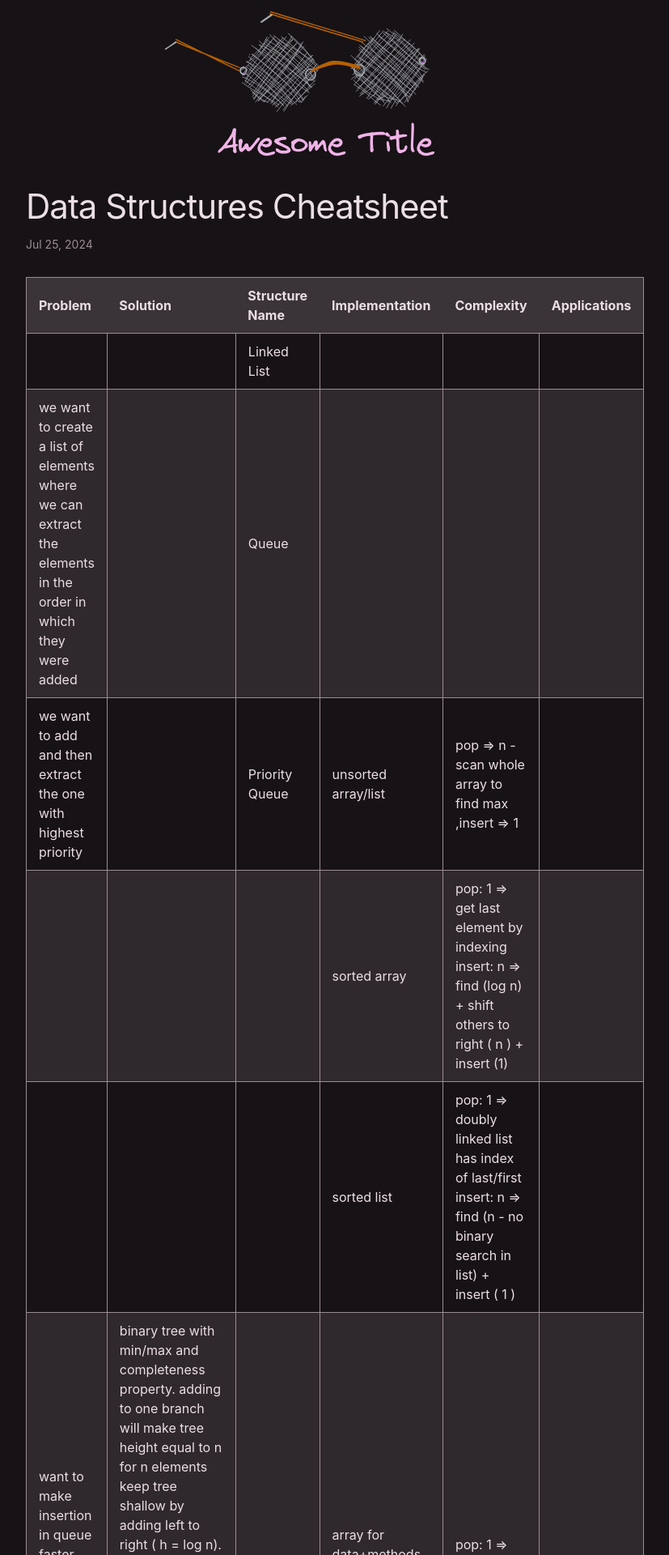
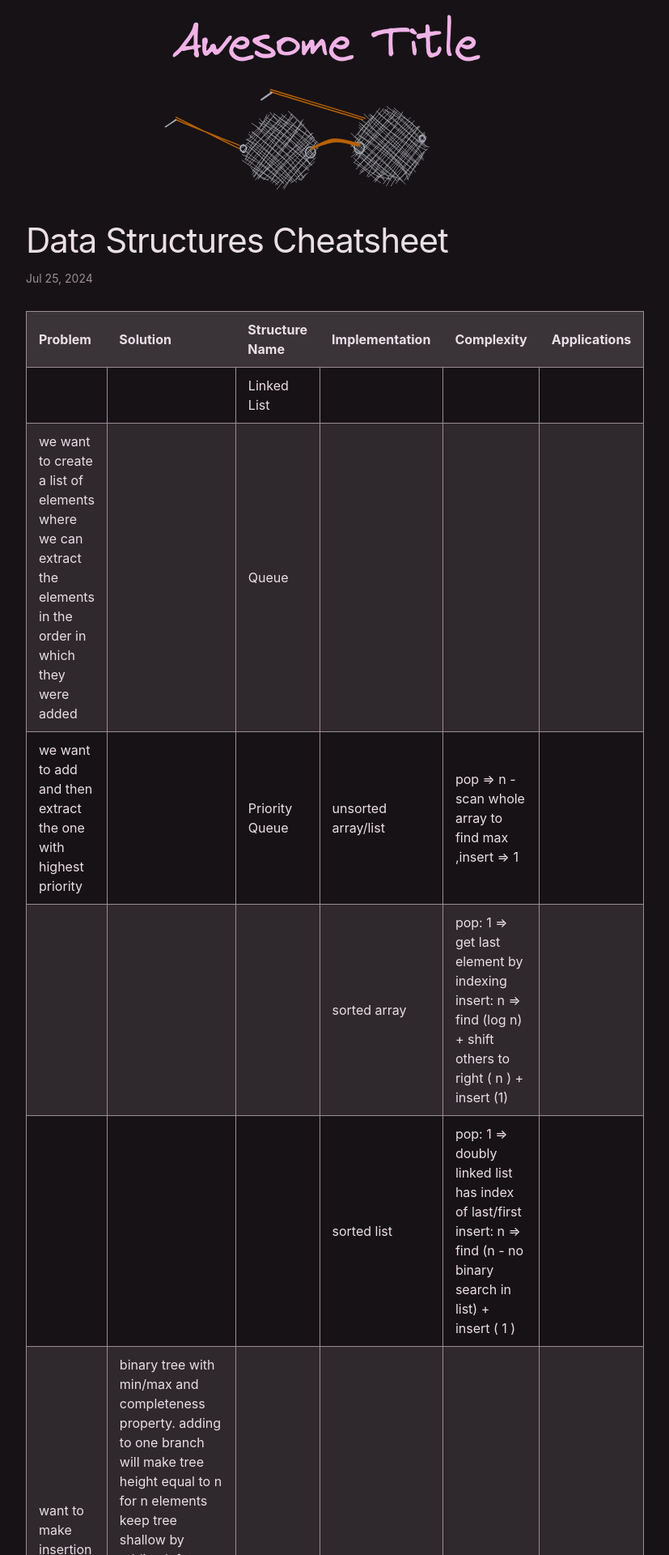
Before and after one commit to gulnoor/jekyll-theme-doodle, a Jekyll site: the page built from _posts/2024-07-26-data-structures-cheatsheet.md, in a window 1280 px wide. Shown: the top 1920 px of the page at 81% size, without its empty margins (238-1065 px from the left). Built offline with Jekyll 4.4.1, drawn with Linux system fonts in a browser that asks for light colours.

Commit message:
updated header items order

```diff
--- a/_includes/header.html
+++ b/_includes/header.html
@@ -2,8 +2,8 @@
   <div class="wrapper header-container">
     {%- assign default_paths = site.pages | map: 'path' -%}
     {%- assign page_paths = site.header_pages | default: default_paths -%}
+    <a class="site-title" rel="author" href="{{ "/" | relative_url }}">{{ site.title | escape }}</a>
     <img class="logo" src="{{- "assets/theme-assets/theme-images/logo.svg" | relative_url -}}">
-    <a class="site-title" rel="author" href="{{ "/" | relative_url }}">{{ site.title | escape }}</a>
     {%- if page_paths -%}
       <nav class="site-nav">
         <input type="checkbox" id="nav-trigger" class="nav-trigger">
--- a/_sass/minima/_layout.scss
+++ b/_sass/minima/_layout.scss
@@ -22,12 +22,16 @@
   @include relative-font-size(1.625);
   font-family: Virgil;
   font-weight: 300;
-  font-size: 40px;
+  font-size: 38px;
   text-align: center;
-  line-height: $base-line-height * $base-font-size * 2.25;
   letter-spacing: -1px;
   margin-bottom: 0;
+  margin-top: 12px;
   // float: left;
+
+  @media screen and (min-width:500px) {
+    font-size: 56px;
+  }
 
   &,
   &:visited {
```
Also changed, not shown: darkBlog.gemspec.
